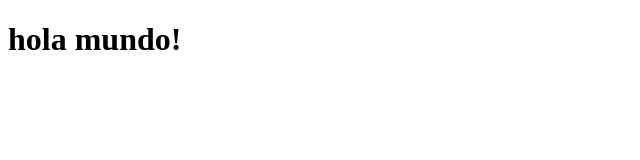
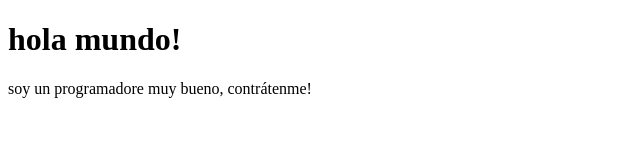
Before and after one commit to gentilmente/clase-html-itba, a plain HTML site: page index.html in a window 1280 px wide. Shown: the whole page, without its empty margins (0-640 px from the left). Drawn offline with Linux system fonts and the light colour scheme.

Commit message:
ofrecimiento laboral

```diff
--- a/index.html
+++ b/index.html
@@ -8,5 +8,6 @@
   </head>
   <body>
     <h1>hola mundo!</h1>
+    <p>soy un programadore muy bueno, contrátenme!</p>
   </body>
 </html>
```
